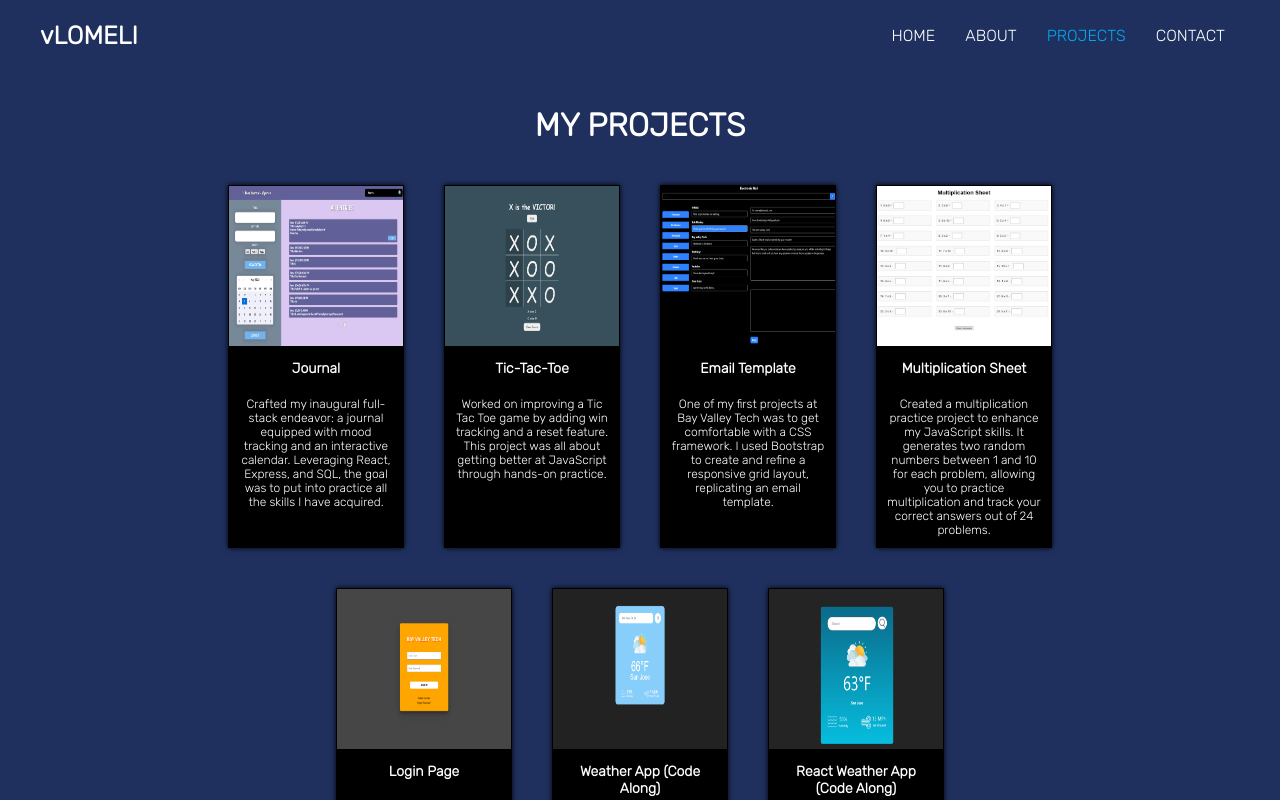
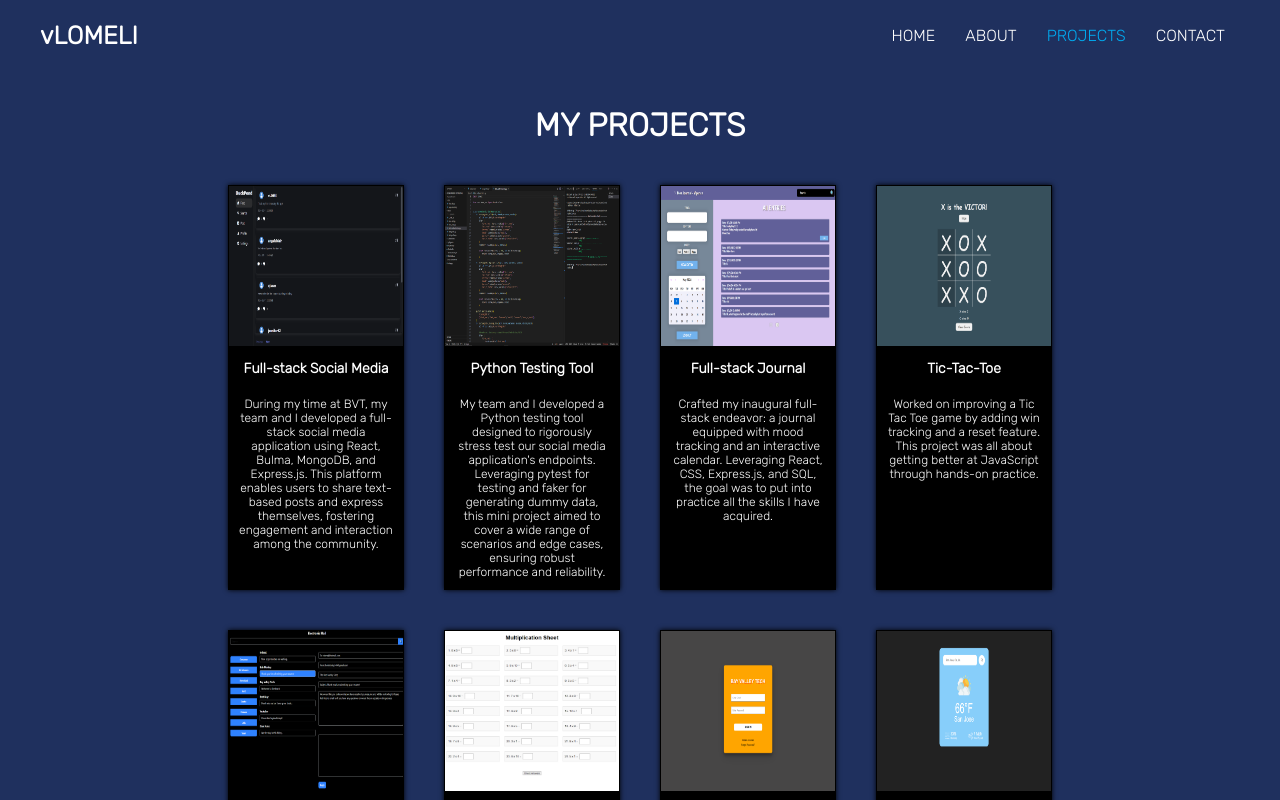
Before and after one commit to vlomeli/react-portfolio, a React (Vite) app: page /Projects in a window 1280 px wide. Shown: the top 800 px of the page. Built offline with nearby package versions, Linux system fonts and the light colour scheme; a web font is replaced by a local one.

Commit message:
added two more projects. Github links need to be fixed.

```diff
--- a/src/components/CardData.jsx
+++ b/src/components/CardData.jsx
@@ -5,15 +5,31 @@ import multiplication from "../images/multiplication.png";
 import weatherapp from "../images/weatherapp.png";
 import loginui from "../images/loginui.png";
 import reactweatherapp from "../images/reactweatherapp.png";
+import testingtool from "../images/testingtool.png";
+import socialmedia from "../images/socialmedia.png";
 
 
 
 const CardData = [
   {
+    img: socialmedia,
+    title: "Full-stack Social Media",
+    description:
+      "During my time at BVT, my team and I developed a full-stack social media application using React, Bulma, MongoDB, and Express.js. This platform enables users to share text-based posts and express themselves, fostering engagement and interaction among the community.",
+    //githubURL: "https://github.com/FrancescaImmediato/dev-duckies-sm-proj-front", "https://github.com/JJeshua/ddsm-back-end",
+  },
+  {
+    img: testingtool,
+    title: "Python Testing Tool",
+    description:
+      "My team and I developed a Python testing tool designed to rigorously stress test our social media application's endpoints. Leveraging pytest for testing and faker for generating dummy data, this mini project aimed to cover a wide range of scenarios and edge cases, ensuring robust performance and reliability.",
+    //githubURL: "https://github.com/JJeshua/ddsm-backend-testing-tool",
+  },
+  {
     img: journal,
-    title: "Journal",
+    title: "Full-stack Journal",
     description:
-      "Crafted my inaugural full-stack endeavor: a journal equipped with mood tracking and an interactive calendar. Leveraging React, Express, and SQL, the goal was to put into practice all the skills I have acquired.",
+      "Crafted my inaugural full-stack endeavor: a journal equipped with mood tracking and an interactive calendar. Leveraging React, CSS, Express.js, and SQL, the goal was to put into practice all the skills I have acquired.",
     //githubURL: "https://github.com/vlomeli/journal-frontend",
   },
   {
--- a/src/style.css
+++ b/src/style.css
@@ -344,8 +344,8 @@ body {
   background-color: transparent;
   padding: 20px;
   border-radius: 5px;
-  max-width: 400px;
-  width: 80%;
+  max-width: 650px;
+  width: 90%;
   box-shadow: 0 0 10px black;
   text-align: center;
   position: relative;
```
Also changed, not shown: src/images/socialmedia.png (added), src/images/testingtool.png (added).
